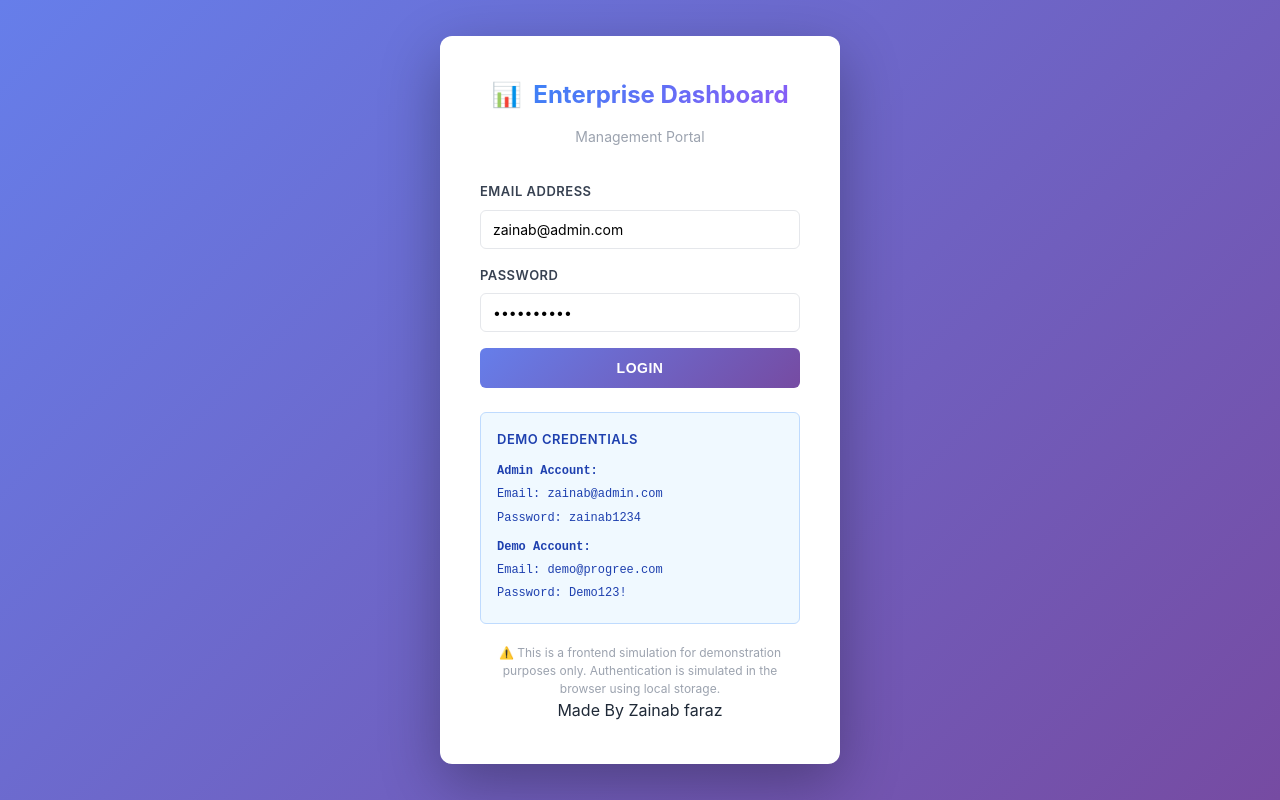
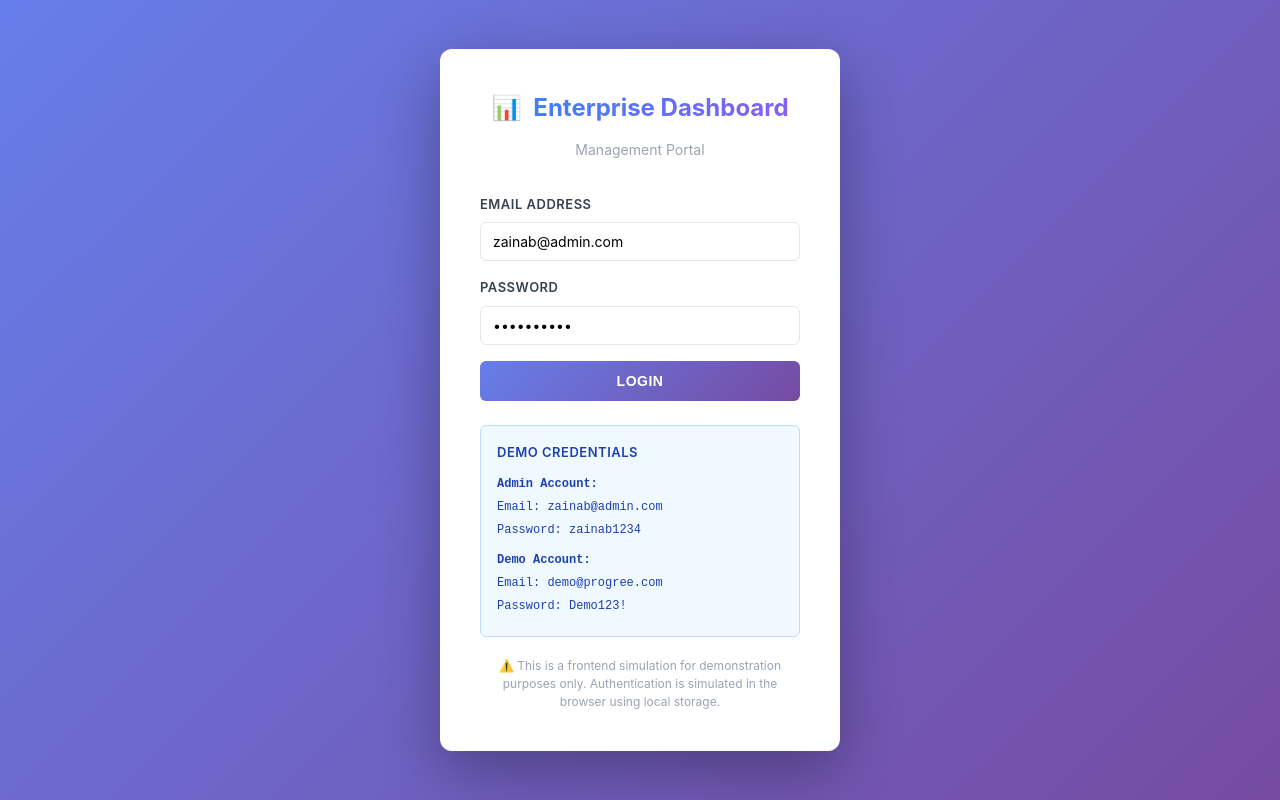
Before and after one commit to abdulbasit-25/zainaib-internship-task, a React (Vite) app in the folder task-4-enterprise-dashboard/: page /login in a window 1280 px wide. Built offline with nearby package versions, Linux system fonts and the light colour scheme.

Commit message:
Update enterprise dashboard LoginPage.jsx

```diff
--- a/task-4-enterprise-dashboard/src/pages/LoginPage.jsx
+++ b/task-4-enterprise-dashboard/src/pages/LoginPage.jsx
@@ -105,7 +105,6 @@ export const LoginPage = () => {
             ⚠️ This is a frontend simulation for demonstration purposes only.
             Authentication is simulated in the browser using local storage.
           </p>
-          <p className="made-by">Made By Zainab faraz</p>
         </div>
       </div>
     </div>
```
